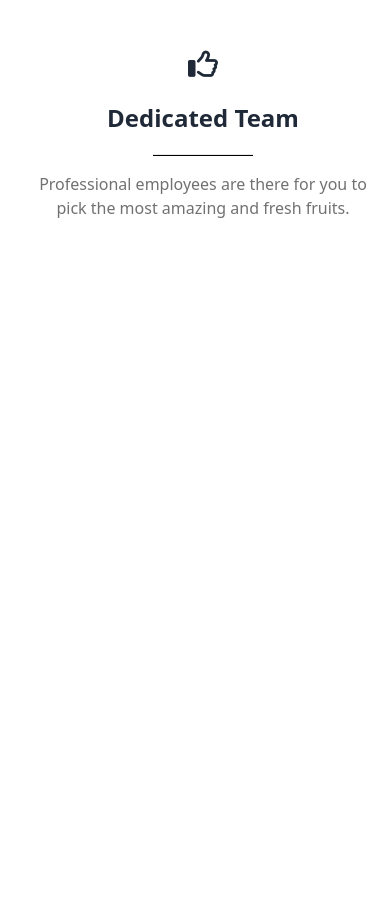
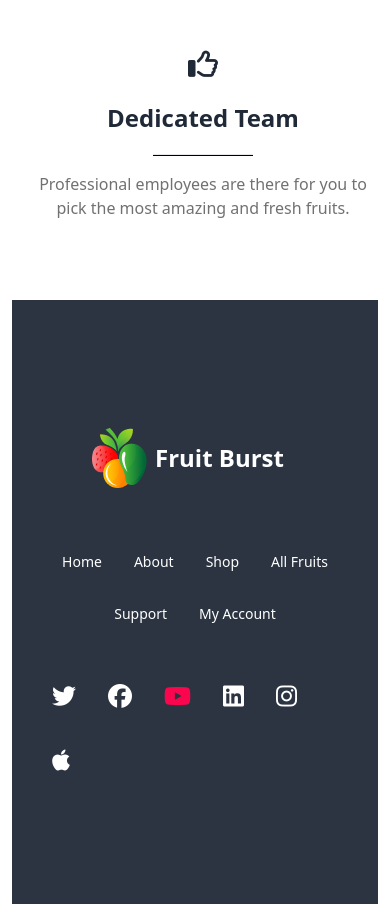
Before and after one commit to turzacse/Fruit-Fun, a plain HTML site: page index.html in a window 390 px wide. Shown: the part 6355-7259 px from the top of the page. Before the commit the page ends 6655 px from the top, so only its background shows below. Drawn offline with nearby package versions, Linux system fonts and the light colour scheme.

Commit message:
complete footer

```diff
--- a/index.html
+++ b/index.html
@@ -68,8 +68,11 @@
                 <a class="btn navbar-end btn-ghost normal-case text-xl">Fruit Burst</a>
             </div>
 
-            <div class="navbar-end hidden lg:flex menu menu-horizontal ">
-                <input class="rounded-full text-base ml-52 p-2 border-none text-black" type="text" name="" id=""
+            <div class="navbar-end hidden lg:flex menu menu-horizontal relative">
+                <div class="absolute z-40 top-4 right-4">
+                    <i class="fa-solid fa-magnifying-glass pr-2  text-xl text-pcolor"></i>
+                </div>
+                <input class="z-20 relative rounded-full text-base ml-52 p-2 border-none text-black" type="text" name="" id=""
                 placeholder="Search here">
 
             </div>
@@ -647,7 +650,7 @@
                         <div class="lg:w-1/2 lg:text-left text-center w-full">
                             <!-- 1 -->
                             <div class="flex gap-5 lg:flex-row flex-col">
-                                <div>
+                                <div class=>
                                     <i class="text-3xl bg-white mt-4 fa-solid fa-people-roof"></i>
                                 </div>
                                 <div>
@@ -740,7 +743,37 @@
 
 
 
+    <footer class="footer p-10 py-32 bg-neutral text-neutral-content flex justify-center text-center">
+        <div class="text-[#FFF]">
+            <div class="flex justify-center items-center text-center gap-2 lg:mx-20 mx-10 mb-14">
+                <img src="images/logo.png" alt="" class="">
+                <h2 class="text-center lg:text-4xl text-2xl font-bold">Fruit Burst</h2>
+            </div>
+            <div>
+                <ul class="flex flex-wrap gap-8 justify-center">
+                    <li><a href="">Home</a></li>
+                    <li><a href="">About</a></li>
+                    <li><a href="">Shop</a></li>
+                    <li><a href="">All Fruits</a></li>
+                    <li><a href="">Support</a></li>
+                    <li><a href="">My Account</a></li>
+                </ul>
+            </div>
 
+            <!-- social link -->
+            <div class="mt-12">
+                <ul class="flex flex-wrap lg:gap-14 gap-8 text-2xl">
+                    <li><a href=""><i class="fa-brands fa-twitter"></i></a></li>
+                    <li><a href=""><i class="fa-brands fa-facebook"></i></a></li>
+                    <li><a href=""><i class="fa-brands fa-youtube" style="color: #f9064f;"></i></a></li>
+                    <li><a href=""><i class="fa-brands fa-linkedin"></i></a></li>
+                    <li><a href=""><i class="fa-brands fa-instagram"></i></a></li>
+                    <li><a href=""><i class="fa-brands fa-apple"></i></a></li>
+                </ul>
+            </div>
+
+        </div>
+    </footer>
 
 
 
```
